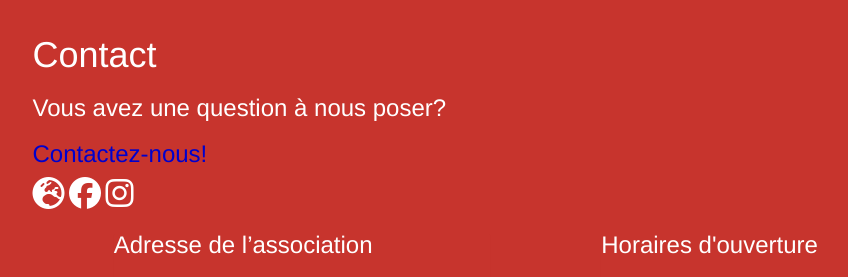
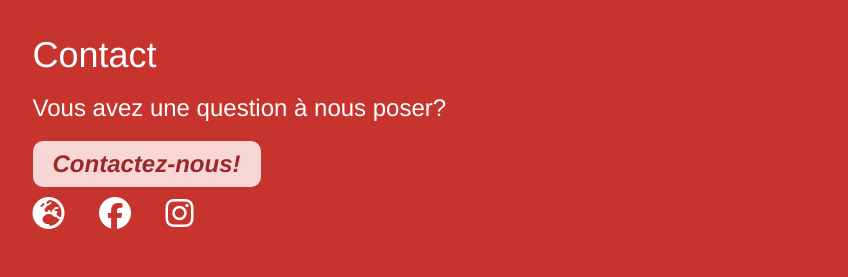
Before and after one commit to Borganov/audioguide, a Django app: template templates/contact/contact.html in a window 1280 px wide. Shown: the top 277 px of the page, without its empty margins (135-983 px from the left). Run offline with Django 3.2, Linux system fonts and the light colour scheme; the template is opened without the code that fills it, so the values that code supplies are empty; parts of the project's set-up code (start-up, migrations or seed data) failed here and were passed over; some libraries are stand-ins or nearby versions.

Commit message:
"Contact us"-link's design adapted
regarding Julien's comments

```diff
--- a/static/css/style.css
+++ b/static/css/style.css
@@ -206,6 +206,18 @@ a :hover {
     color: black;
 }
 
+#linkContact {
+    background-color: #f6d7d6;
+    color: #9d282a;
+    padding: 10px 20px;
+    text-align: center;
+    text-decoration: none;
+    display: inline-block;
+    border-radius: 10px;
+    font-weight: bold;
+    font-style: italic;
+}
+
 /* positions.html */
 #tablePositions {
     border-collapse: collapse;
--- a/templates/contact/contact.html
+++ b/templates/contact/contact.html
@@ -4,22 +4,22 @@
 {% load i18n %}
 
 {% block content %}
-    <div class="row">
-        <div class="col-md-10 col-md-offset-1">
-            <h1>{% trans "Contact" %}</h1>
-            <h3>{% trans "Vous avez une question à nous poser?" %}</h3>
-            <h3><a href="https://pontsuspendu.ch/contact/" target="_blank">{% trans "Contactez-nous!" %}</a></h3>
-        </div>
+<div class="row">
+    <div class="col-md-10 col-md-offset-1">
+        <h1>{% trans "Contact" %}</h1>
+        <h3>{% trans "Vous avez une question à nous poser?" %}</h3>
+        <h3><a id="linkContact" href="https://pontsuspendu.ch/contact/" target="_blank">{% trans "Contactez-nous!" %}</a></h3>
     </div>
+</div>
 
-    <div class="row">
+    <div class="row" style="margin-bottom: 25px;">
         <div class="col-md-10 col-md-offset-1">
             <!-- Internet -->
-            <a href="https://www.pontsuspendu.ch/" target="_blank">
+            <a href="https://www.pontsuspendu.ch/" target="_blank" style="margin-right: 30px;">
                 <i class="fas fa-2x fa-globe-europe icon-white"></i>
             </a>
             <!-- Facebook -->
-            <a href="https://www.facebook.com/pontsuspenduniouc" target="_blank">
+            <a href="https://www.facebook.com/pontsuspenduniouc" target="_blank" style="margin-right: 30px;">
                 <i class="fab fa-2x fa-facebook icon-white"></i>
             </a>
             <!-- Instagram -->
```
